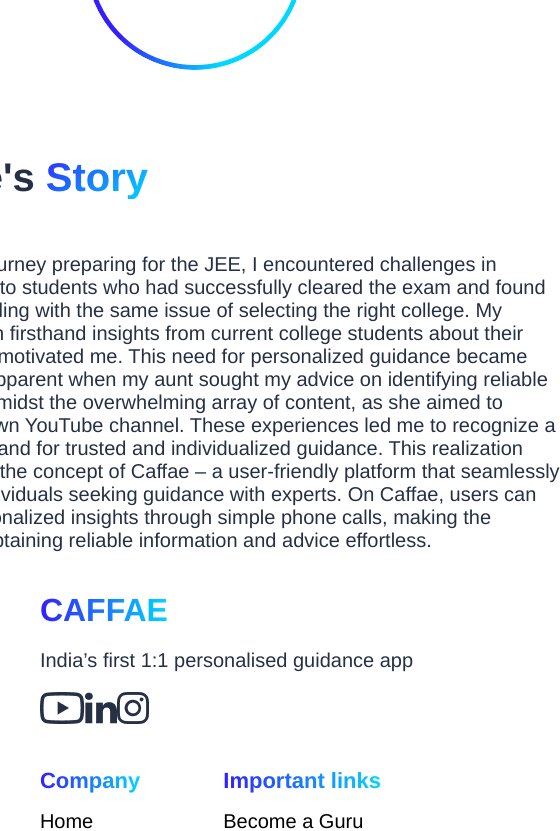
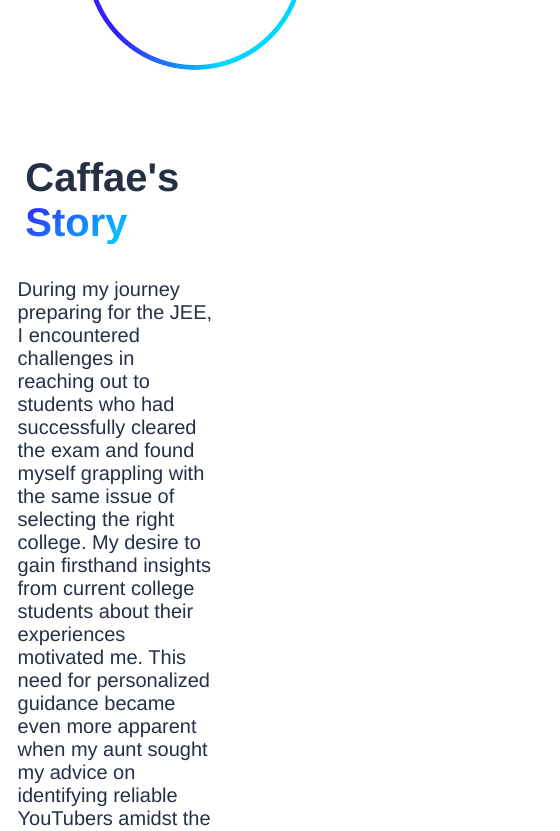
Before and after one commit to ved-ant/CaffaeWebsite, a React (Create React App) app in the folder frontend/: page /aboutus in a window 390 px wide. Shown: the part 2620-3451 px from the top of the page, 560 px wide, since content can reach past the window. Built offline with nearby package versions, Linux system fonts and the light colour scheme; a web font is replaced by a local one.

Commit message:
about us responsive

```diff
--- a/frontend/src/components/Footer/Footer.css
+++ b/frontend/src/components/Footer/Footer.css
@@ -373,6 +373,7 @@ footer-social_section-social_handles-handle
     padding-bottom: 4%;
   }
   .IndiaSFirst11PersonalisedGuidanceApp{
-    font-size: 20px;
+    font-size: 22px;
+    width: 100%;
   }
 }
--- a/frontend/src/pages/AboutUs/how.js
+++ b/frontend/src/pages/AboutUs/how.js
@@ -9,7 +9,7 @@ const How = () => {
           <h2>
             Caffae's<span className={stl.textHighlight}> Story</span>
           </h2>
-        <p>
+          <div className={stl.matter}>
             During my journey preparing for the JEE, I encountered challenges in
             reaching out to students who had successfully cleared the exam and
             found myself grappling with the same issue of selecting the right
@@ -24,7 +24,7 @@ Caffae's<span className={stl.textHighlight}> Story</span>
             seeking guidance with experts. On Caffae, users can access
             personalized insights through simple phone calls, making the process
             of obtaining reliable information and advice effortless.
-        </p>
+          </div>
         </div>
         <div className={stl.right}>
           <img src={image3}></img>
--- a/frontend/src/pages/AboutUs/how.module.css
+++ b/frontend/src/pages/AboutUs/how.module.css
@@ -40,12 +40,10 @@ h2 {
     line-height: normal;
     padding-left: 7%;
 }
-
-p {
+.matter{
   display: flex;
-  flex-direction: row;
-    width: 676px;
-    color: #263045;
+width: 676px;
+color: #263045;
 font-family: Helvetica;
 font-size: 20px;
 font-style: normal;
@@ -71,6 +69,11 @@ padding-left: 8%;
     display: none;
   }
 
-
-
+  .left{
+    padding-left: 3%;
+  }
+  .matter{
+    width: 100%;
+    padding-left: 3%;
+  }
 }
```
Lines whose indentation alone changed are shown as unchanged.
